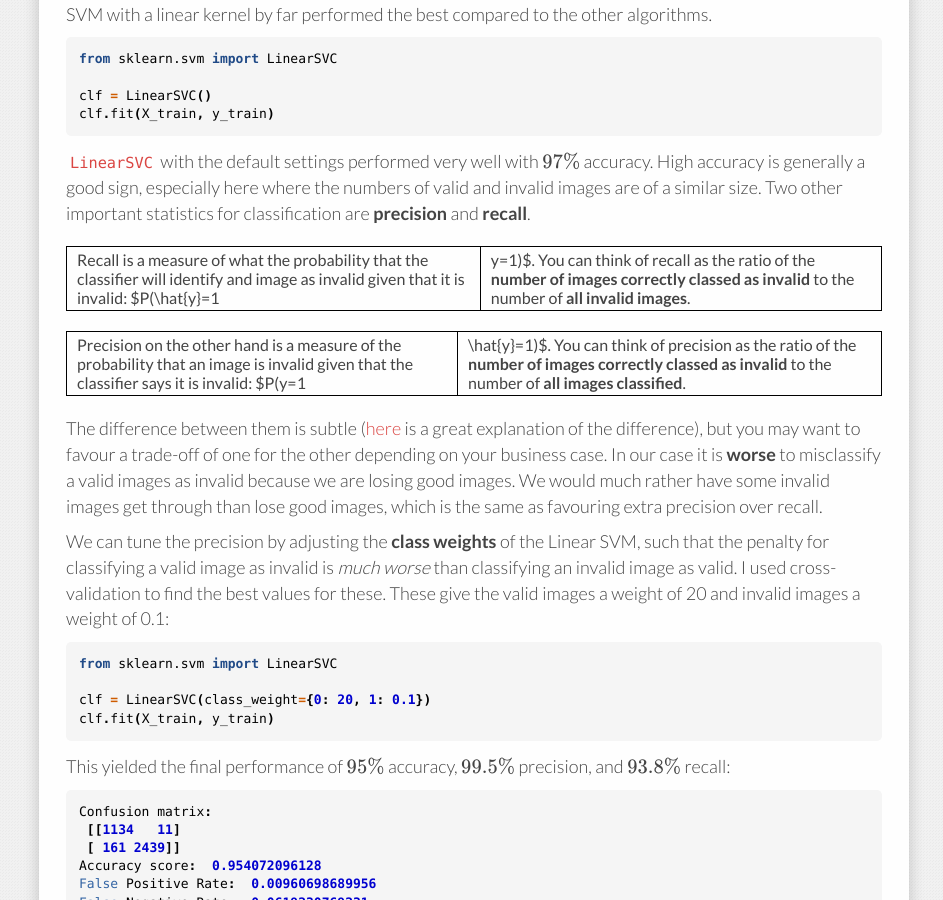
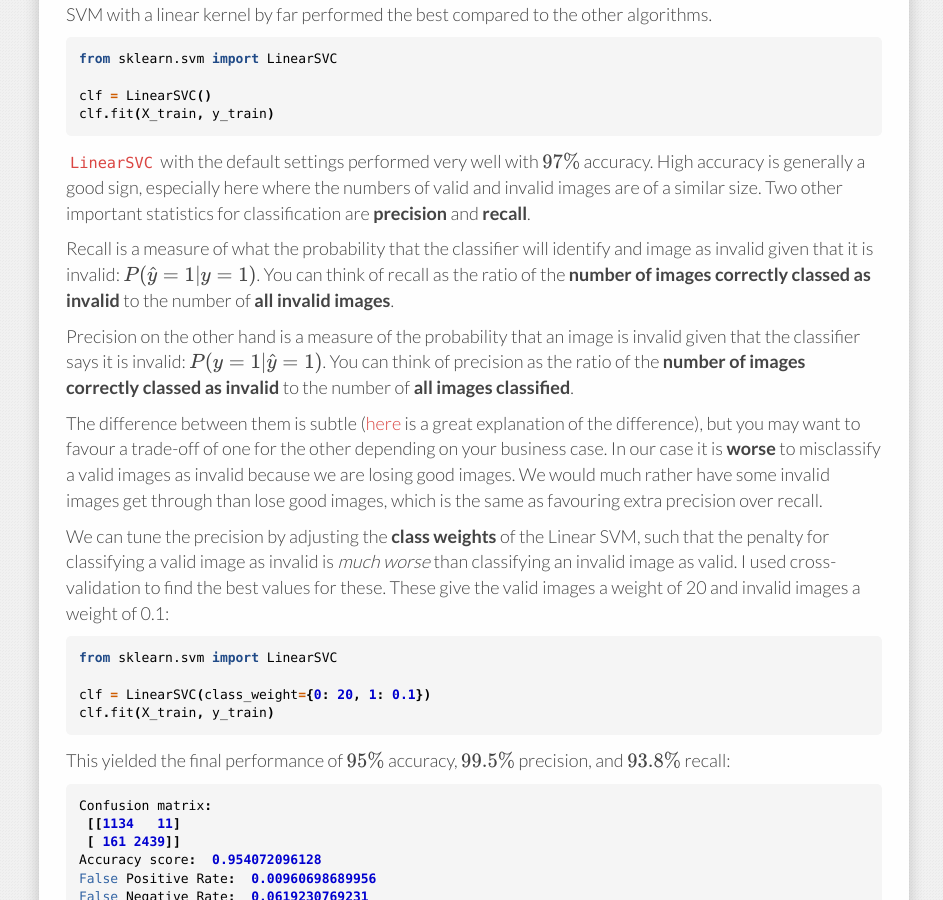
Before and after one commit to trungnt11/trungnt11.github.io, a Jekyll site: the page built from _posts/2016-12-30-fleuronbovw.md, in a window 1280 px wide and 900 px high, scrolled down 14326 px. Shown: the whole window, without its empty margins (166-1109 px from the left). Built offline with Jekyll 4.4.1, drawn with Linux system fonts in a browser that asks for light colours; formulas are drawn with MathJax 3.

Commit message:
Bugfix in a latex forumula.

```diff
--- a/_posts/2016-12-30-fleuronbovw.md
+++ b/_posts/2016-12-30-fleuronbovw.md
@@ -396,9 +396,9 @@ clf.fit(X_train, y_train)
 
 `LinearSVC` with the default settings performed very well with $97\%$ accuracy. High accuracy is generally a good sign, especially here where the numbers of valid and invalid images are of a similar size. Two other important statistics for classification are __precision__ and __recall__.
 
-Recall is a measure of what the probability that the classifier will identify and image as invalid given that it is invalid: $P(\hat{y}=1 | y=1)$. You can think of recall as the ratio of the __number of images correctly classed as invalid__ to the number of __all invalid images__.
+Recall is a measure of what the probability that the classifier will identify and image as invalid given that it is invalid: $P(\hat{y}=1 \| y=1)$. You can think of recall as the ratio of the __number of images correctly classed as invalid__ to the number of __all invalid images__.
 
-Precision on the other hand is a measure of the probability that an image is invalid given that the classifier says it is invalid: $P(y=1|\hat{y}=1)$.  You can think of precision as the ratio of the __number of images correctly classed as invalid__ to the number of __all images classified__.
+Precision on the other hand is a measure of the probability that an image is invalid given that the classifier says it is invalid: $P(y=1\|\hat{y}=1)$.  You can think of precision as the ratio of the __number of images correctly classed as invalid__ to the number of __all images classified__.
 
 The difference between them is subtle ([here](https://www.quora.com/What-is-the-best-way-to-understand-the-terms-precision-and-recall) is a great explanation of the difference), but you may want to favour a trade-off of one for the other depending on your business case. In our case it is __worse__ to misclassify a valid images as invalid because we are losing good images. We would much rather have some invalid images get through than lose good images, which is the same as favouring extra precision over recall.
 
```
